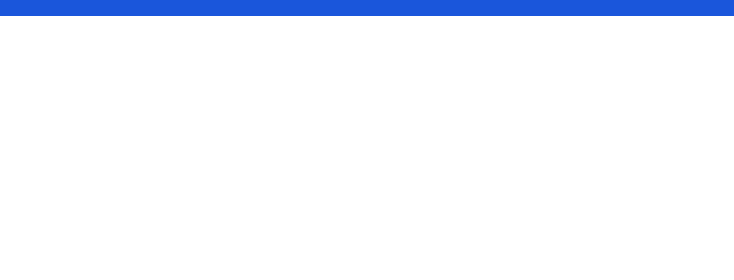
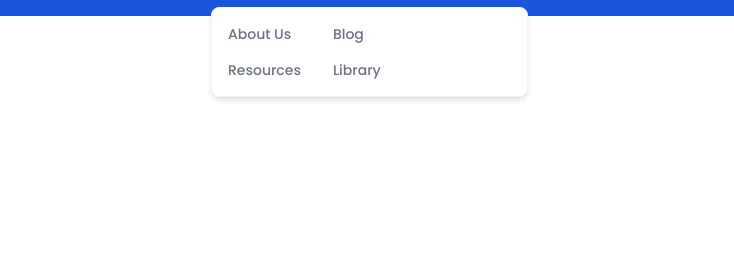
Before and after one commit to fauzanalhfzh/lemmes-web, a website: page index.html in a window 1280 px wide. Shown: the part 48-328 px from the top of the page, 546-1280 px from the left. Drawn offline with nearby package versions, Linux system fonts and the light colour scheme; files that its build step writes are made by us from their sources.

Commit message:
lp,login,profile

```diff
--- a/index.html
+++ b/index.html
@@ -222,7 +222,7 @@
               <!-- End Bantuan -->
               </button>
 
-              <div id="mega-menu-dropdown" class="absolute z-10 grid hidden w-auto grid-cols-2 text-sm bg-white border border-gray-100 rounded-lg shadow-md dark:border-gray-700 md:grid-cols-3 dark:bg-gray-700 ">
+              <div id="mega-menu-dropdown" class="absolute z-10 md:grid hidden w-auto grid-cols-2 text-sm bg-white border border-gray-100 rounded-lg shadow-md dark:border-gray-700 md:grid-cols-3 dark:bg-gray-700 ">
                   <div class="p-4 pb-0 text-gray-900 md:pb-4 dark:text-white">
                       <ul class="space-y-4" aria-labelledby="mega-menu-dropdown-button">
                           <li>
```
